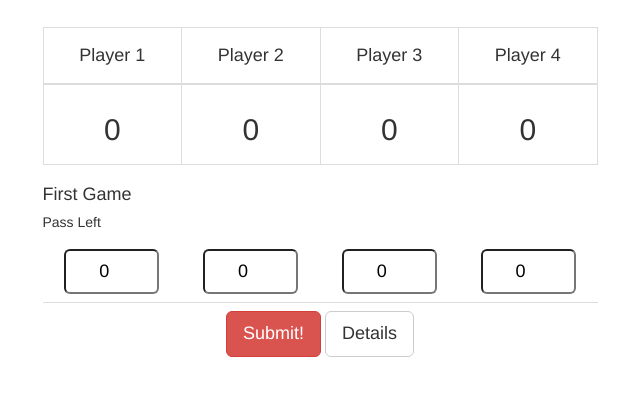
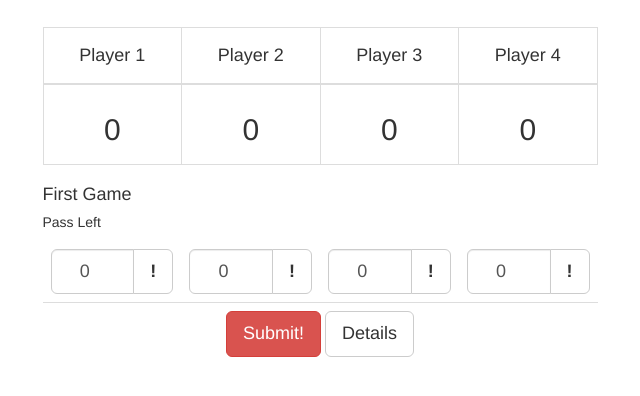
Before and after one commit to azaky/hearts, a plain HTML site: page index.html in a window 1280 px wide. Shown: the whole page, without its empty margins (320-960 px from the left). Drawn offline with Linux system fonts and the light colour scheme.

Commit message:
+ Sisanya button

```diff
--- a/index.html
+++ b/index.html
@@ -45,10 +45,38 @@ input {
 			<h5 id="pass-to">Pass Left</h5>
 			<table class="table">
 				<thead>
-					<td><input id="p1-subscore" class="subscore input-lg" type="number" min="0" max="26" value="0"></input></td>
-					<td><input id="p2-subscore" class="subscore input-lg" type="number" min="0" max="26" value="0"></input></td>
-					<td><input id="p3-subscore" class="subscore input-lg" type="number" min="0" max="26" value="0"></input></td>
-					<td><input id="p4-subscore" class="subscore input-lg" type="number" min="0" max="26" value="0"></input></td>
+					<td>
+						<div class="input-group input-group-lg">
+							<input id="p1-subscore" class="subscore form-control input-lg" type="number" min="0" max="26" value="0"></input>
+							<span class="input-group-btn">
+								<button title="sisanya" class="btn btn-default" type="button" id="p1-autoscore"><strong>!</strong></button>
+							</span>
+						</div>
+					</td>
+					<td>
+						<div class="input-group input-group-lg">
+							<input id="p2-subscore" class="subscore form-control input-lg" type="number" min="0" max="26" value="0"></input>
+							<span class="input-group-btn">
+								<button title="sisanya" class="btn btn-default" type="button" id="p2-autoscore"><strong>!</strong></button>
+							</span>
+						</div>
+					</td>
+					<td>
+						<div class="input-group input-group-lg">
+							<input id="p3-subscore" class="subscore form-control input-lg" type="number" min="0" max="26" value="0"></input>
+							<span class="input-group-btn">
+								<button title="sisanya" class="btn btn-default" type="button" id="p3-autoscore"><strong>!</strong></button>
+							</span>
+						</div>
+					</td>
+					<td>
+						<div class="input-group input-group-lg">
+							<input id="p4-subscore" class="subscore form-control input-lg" type="number" min="0" max="26" value="0"></input>
+							<span class="input-group-btn">
+								<button title="sisanya" class="btn btn-default" type="button" id="p4-autoscore"><strong>!</strong></button>
+							</span>
+						</div>
+					</td>
 				</thead>
 				<tbody>
 					<td colspan="4">
@@ -106,7 +134,8 @@ $(document).ready(function() {
 	});
 	$('#submit-score').on('click', function() {
 		if ($(this).html() == "Submit!") {
-			subscore = [0, $('#p1-subscore').val(),
+			subscore = [0,
+				$('#p1-subscore').val(),
 				$('#p2-subscore').val(),
 				$('#p3-subscore').val(),
 				$('#p4-subscore').val()];
@@ -216,6 +245,28 @@ $(document).ready(function() {
 			$('#submit-score').click();
 		}
 	});
+	autoscore = function(id) {
+		sum = 0;
+		for (var i = 1; i <= 4; i++) {
+			subscore = parseInt($('#p'+i+'-subscore').val());
+			if (i != id) {
+				sum += subscore;
+			}
+		}
+		$('#p'+id+'-subscore').val(26 - sum);
+	}
+	$('#p1-autoscore').on('click', function() {
+		autoscore(1);
+	});
+	$('#p2-autoscore').on('click', function() {
+		autoscore(2);
+	});
+	$('#p3-autoscore').on('click', function() {
+		autoscore(3);
+	});
+	$('#p4-autoscore').on('click', function() {
+		autoscore(4);
+	});
 	$('#show-details').on('click', function() {
 		modal = $('#modal-details');
 		content = modal.find('.modal-body').first();
```
